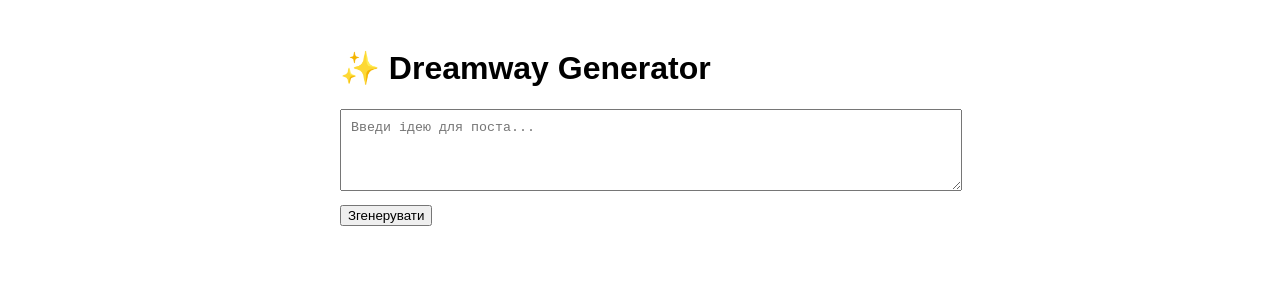
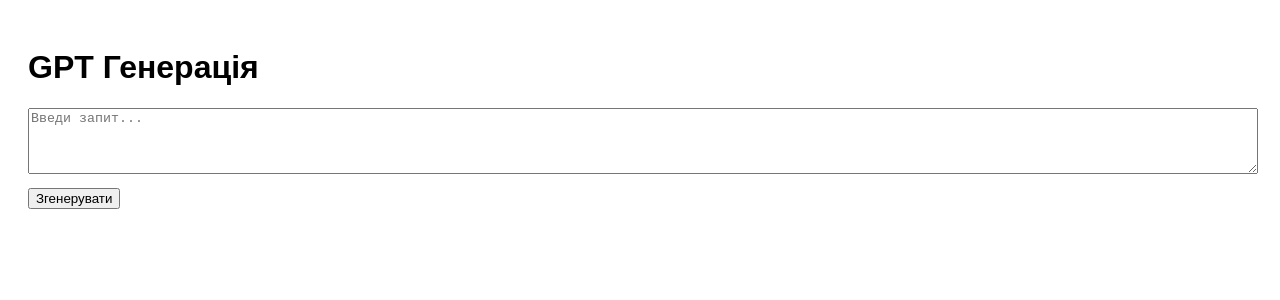
Before and after one commit to DreamWayAI/DreamWay_Admin, a React (Vite) app: page / in a window 1280 px wide. Shown: the top 300 px of the page. Built offline with nearby package versions, Linux system fonts and the light colour scheme.

Commit message:
загрузил новые

```diff
--- a/index.html
+++ b/index.html
@@ -1,9 +1,9 @@
 <!DOCTYPE html>
-<html lang="en">
+<html lang="uk">
   <head>
     <meta charset="UTF-8" />
     <meta name="viewport" content="width=device-width, initial-scale=1.0" />
-    <title>Dreamway Admin</title>
+    <title>DreamWay AI Admin</title>
   </head>
   <body>
     <div id="root"></div>
--- a/src/App.jsx
+++ b/src/App.jsx
@@ -1,34 +1,35 @@
-import React, { useState } from 'react';
-import axios from 'axios';
+import React, { useState } from "react";
 
-export default function App() {
-  const [prompt, setPrompt] = useState('');
-  const [response, setResponse] = useState('');
-  const [imageUrl, setImageUrl] = useState('');
+function App() {
+  const [prompt, setPrompt] = useState("");
+  const [response, setResponse] = useState("");
 
-  const handleGenerate = async () => {
-    try {
-      const res = await axios.post('https://dreamway-server-production.up.railway.app/generate', { prompt });
-      setResponse(res.data.text || 'No text');
-      setImageUrl(res.data.image || '');
-    } catch (error) {
-      setResponse('Помилка генерації');
-    }
+  const generate = async () => {
+    setResponse("Генерація...");
+    const res = await fetch("/api/gpt", {
+      method: "POST",
+      headers: { "Content-Type": "application/json" },
+      body: JSON.stringify({ prompt })
+    });
+    const data = await res.json();
+    setResponse(data.result || "Помилка");
   };
 
   return (
-    <div style={{ maxWidth: 600, margin: '0 auto', padding: 20, fontFamily: 'sans-serif' }}>
-      <h1>✨ Dreamway Generator</h1>
+    <div style={{ padding: 20, fontFamily: "sans-serif" }}>
+      <h1>GPT Генерація</h1>
       <textarea
+        rows={4}
+        placeholder="Введи запит..."
         value={prompt}
         onChange={(e) => setPrompt(e.target.value)}
-        placeholder="Введи ідею для поста..."
-        rows={4}
-        style={{ width: '100%', padding: 10 }}
+        style={{ width: "100%", marginBottom: 10 }}
       />
-      <button onClick={handleGenerate} style={{ marginTop: 10 }}>Згенерувати</button>
-      {response && <div style={{ marginTop: 20 }}><h3>GPT Текст:</h3><p>{response}</p></div>}
-      {imageUrl && <div style={{ marginTop: 20 }}><h3>AI Зображення:</h3><img src={imageUrl} alt="AI" style={{ maxWidth: '100%' }} /></div>}
+      <br />
+      <button onClick={generate}>Згенерувати</button>
+      <pre>{response}</pre>
     </div>
   );
 }
+
+export default App;
--- a/vite.config.js
+++ b/vite.config.js
@@ -1,9 +1,7 @@
-import { defineConfig } from 'vite';
-import react from '@vitejs/plugin-react';
+import { defineConfig } from "vite";
+import react from "@vitejs/plugin-react";
 
 export default defineConfig({
   plugins: [react()],
-  build: {
-    outDir: 'dist'
-  }
+  base: "./",
 });
```
Also changed, not shown: package.json (+16 -1 lines), src/main.jsx (+4 -4 lines), vercel.json.
